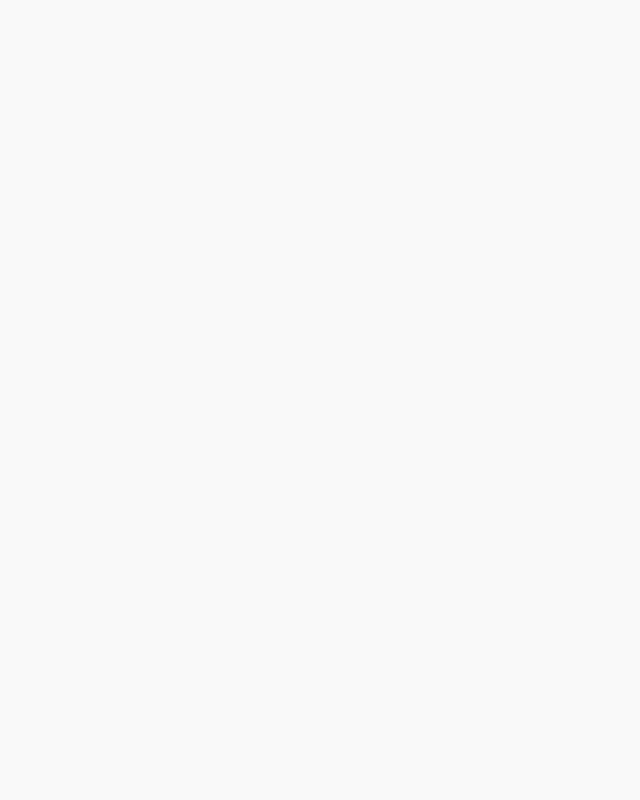
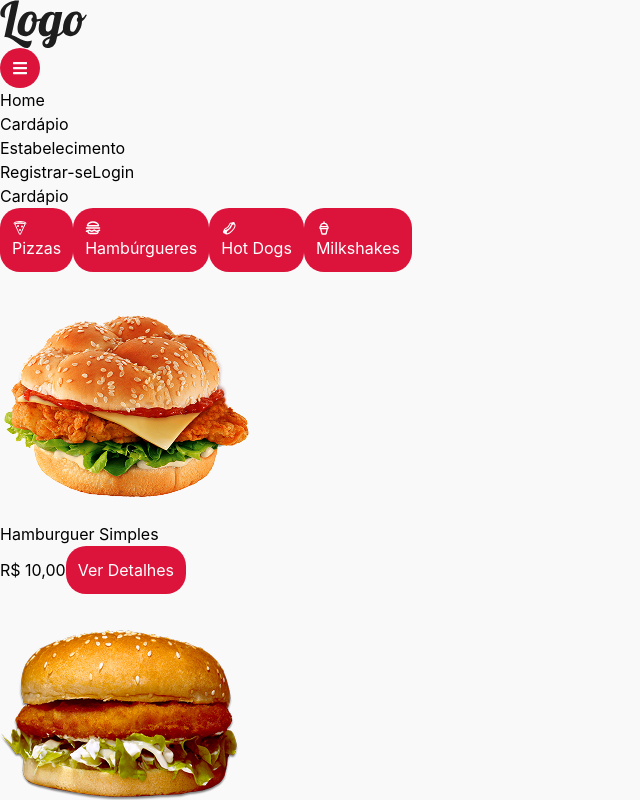
Before and after one commit to Marcelo-Tess/Projeto-FullStack, a React (Vite) app: page /cardapio in a window 1280 px wide. Before the commit this address had no page. Shown: the top 800 px of the page, without its empty margins (0-640 px from the left). Built offline with nearby package versions, Linux system fonts and the light colour scheme.

Commit message:
feat: pagina do cardápio

```diff
--- a/src/App.jsx
+++ b/src/App.jsx
@@ -7,7 +7,7 @@ import Login from "./Page/Login"
 import Cadastro from "./Page/Cadastro/Cadastro";
 import CadastroFinalizado from "./Page/Cadastro/CadastroFinalizado";
 import NaoImplementado from "./Page/NaoImplementado/NaoImplementado";
-
+import CardapioPage from "./Page/CardapioPage";
 
 const App = () => {
   return (
@@ -21,6 +21,7 @@ const App = () => {
             <Route path="/cadastrofinalizado" element={<CadastroFinalizado />} />
             <Route path="/detalhes/:id" element={<Detalhes />} />
             <Route path="/nao-implementado" element={<NaoImplementado />} />
+            <Route path="/cardapio" element={<CardapioPage/>}/>
           </Route>
           <Route path="/cadastro" element={<Cadastro />} />
           <Route path="/login" element={<Login />} />
--- /dev/null
+++ b/src/Page/CardapioPage.jsx
@@ -0,0 +1,8 @@
+import Cardapio from "../Components/Cardapio/Cardapio";
+export default function CardapioPage (){
+    return(
+        <div className="mt-20 w-full">
+            <Cardapio/>
+        </div>
+    );
+}
```
